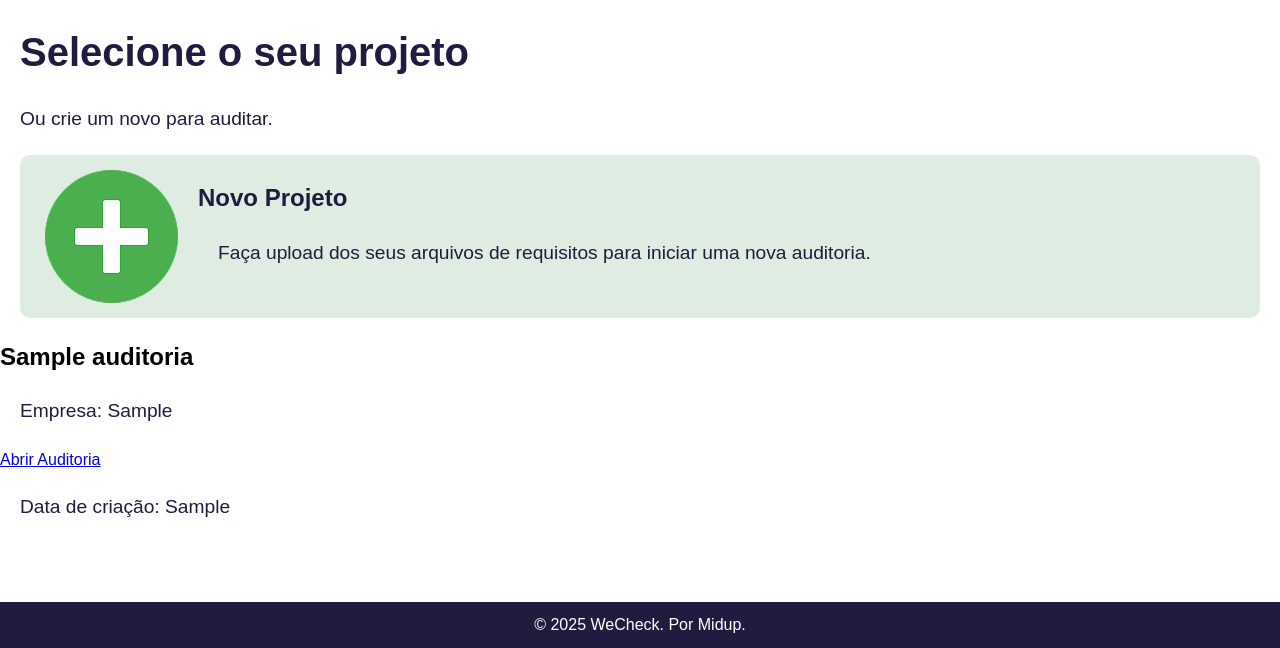
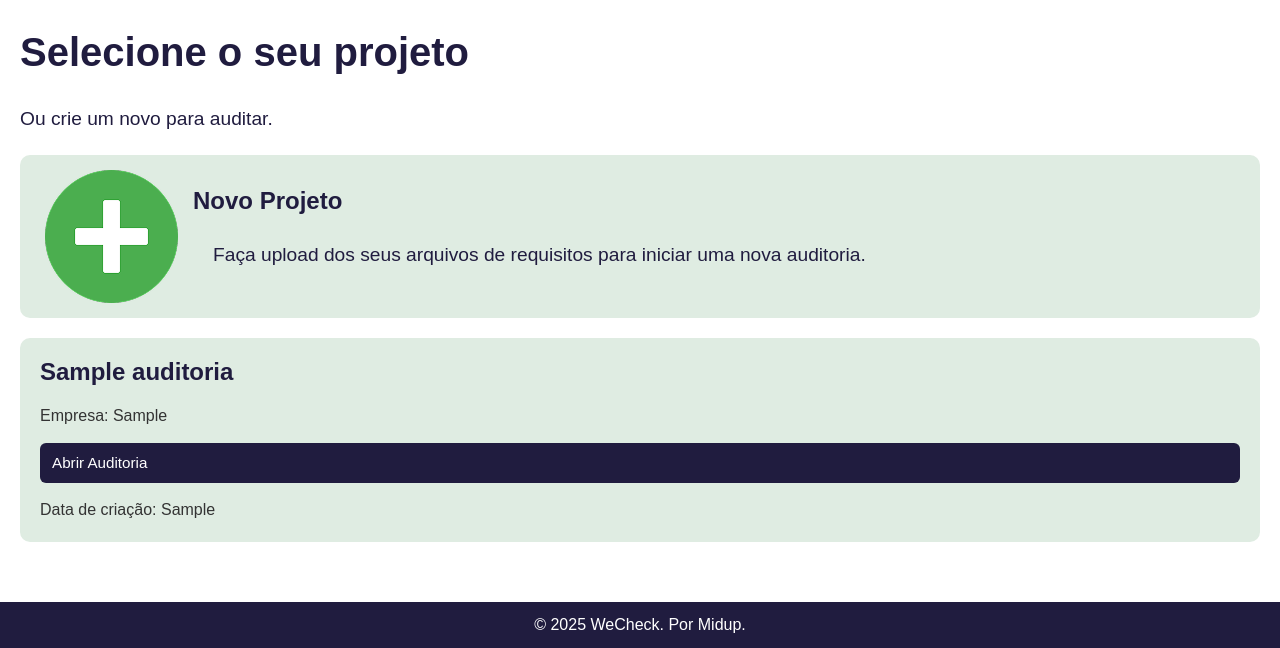
Before and after one commit to SofhiaC/WeCheck, a PHP site: template WeCheck/views/auditorias_view.php in a window 1280 px wide. Shown: the part 152-800 px from the top of the page. Run offline with PHP 8.4, Linux system fonts and the light colour scheme; the visitor is signed in with stand-in values (Sample User, id 1); the template is opened without the code that fills it: most values are stand-ins (such as "Sample title", 1, 10 or a date in 2020).

Commit message:
listagem de outras auditorias agora funciona com css

```diff
--- a/WeCheck/assets/css/auditorias_lista.css
+++ b/WeCheck/assets/css/auditorias_lista.css
@@ -104,16 +104,57 @@ main p{
     margin-left: 15px;
 }
 
-.texto-novo-projeto {
+.novo-projeto h5 {
     color: #201C3F;
     font-size: 1.5rem;
-    margin-bottom: 5px;
-    margin-left: 5px;
 }
 
-.texto-novo-projeto h5 {
+.projeto {
+    display: flex;
+    flex-direction: column;   /* organiza título, empresa, link e data em coluna */
+    justify-content: center;
+    margin: 20px;
+    padding: 15px 20px;
+    background-color: #DFECE2;
+    border-radius: 10px;
+    text-decoration: none;
+    color: #201C3F;
+    font-family: Arial, Helvetica, sans-serif;
+    transition: transform 0.2s ease, box-shadow 0.2s ease;
+}
+
+
+/* título */
+.projeto h2 {
     font-size: 1.5rem;
+    margin-bottom: 8px;
+    color: #201C3F;
 }
+
+/* parágrafos */
+.projeto p {
+    margin: 4px 0;
+    font-size: 1rem;
+    color: #333;
+}
+
+/* link "Abrir Auditoria" */
+.projeto a {
+    display: inline-block;
+    margin: 10px 0;
+    padding: 8px 12px;
+    background-color: #201C3F;
+    color: #fff;
+    border-radius: 6px;
+    text-decoration: none;
+    font-size: 0.95rem;
+    transition: background-color 0.2s ease;
+}
+
+.projeto a:hover {
+    background-color: #3b3669;
+}
+
 /* footerzinho */
 footer {
     background-color: #201C3F;
```
